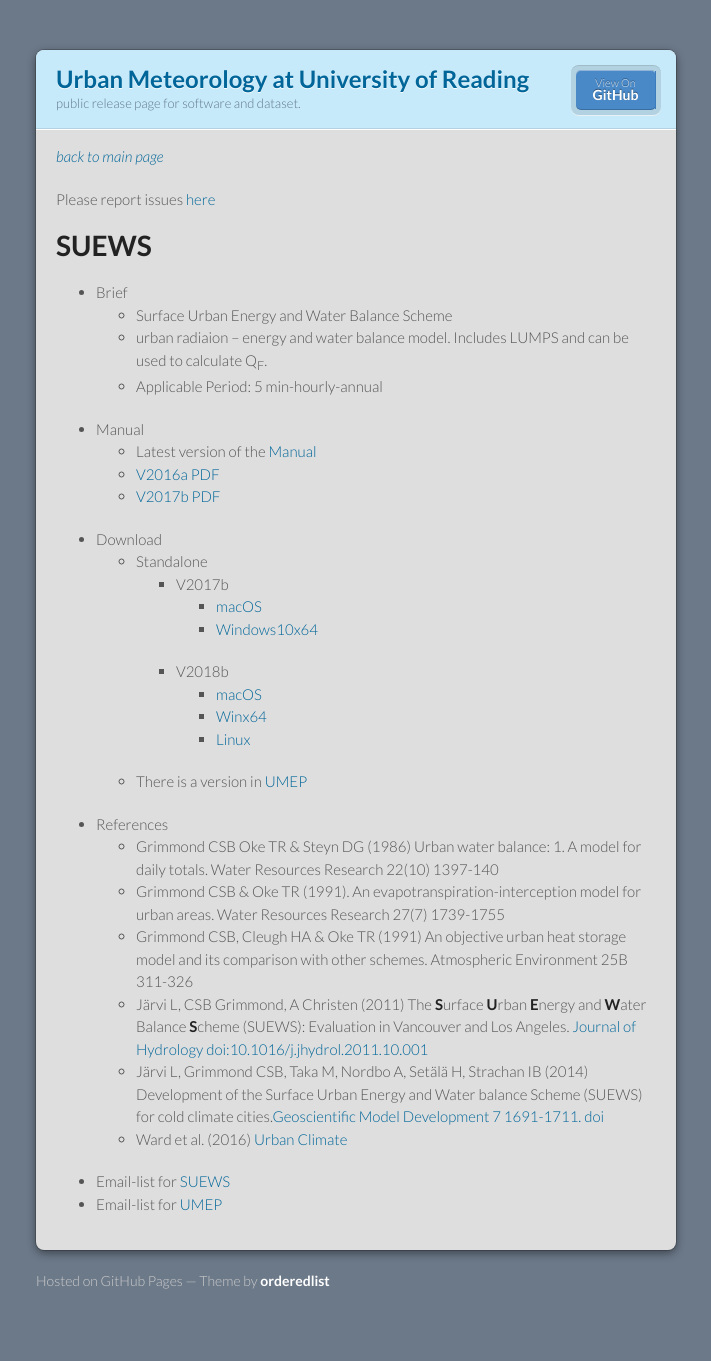
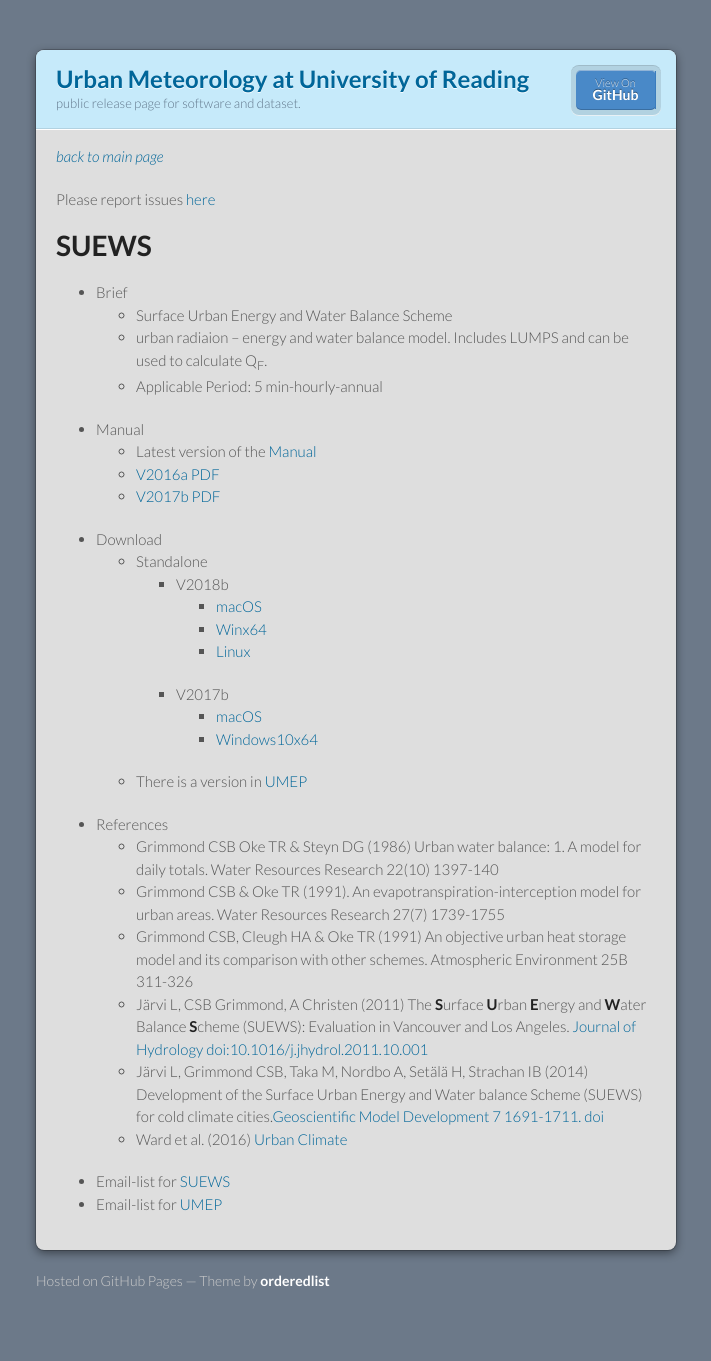
Before and after one commit to Urban-Meteorology-Reading/Urban-Meteorology-Reading.github.io, a Jekyll site: the page built from SUEWS.md, in a window 1280 px wide. Shown: the whole page, without its empty margins (284-995 px from the left). Built offline with Jekyll 4.4.1, drawn with Linux system fonts in a browser that asks for light colours.

```diff
--- a/SUEWS.md
+++ b/SUEWS.md
@@ -16,13 +16,13 @@ Please report issues [here](https://github.com/Urban-Meteorology-Reading/Urban-M
   * [V2017b PDF](other files/SUEWS_V2017b_Manual.pdf)
 * Download
   * Standalone
-    - V2017b
-      * [macOS](other files/SUEWS_V2017b_macOS.zip)
-      * [Windows10x64](other files/SUEWS_V2017b_Win10x64.zip)
     - V2018b
       * [macOS](https://zenodo.org/record/2274255/files/SUEWS_2018b_macOS.zip?download=1)
       * [Winx64](https://zenodo.org/record/2274255/files/SUEWS_2018b_win64.zip?download=1)
       * [Linux](https://zenodo.org/record/2274255/files/SUEWS_2018b_Linux.zip?download=1)
+    - V2017b
+      * [macOS](other files/SUEWS_V2017b_macOS.zip)
+      * [Windows10x64](other files/SUEWS_V2017b_Win10x64.zip)
   * There is a version in [UMEP](https://umep-docs.readthedocs.io)
 * References
   * Grimmond CSB  Oke TR & Steyn DG (1986) Urban water balance: 1. A model for daily totals. Water Resources Research 22(10) 1397-140
```
